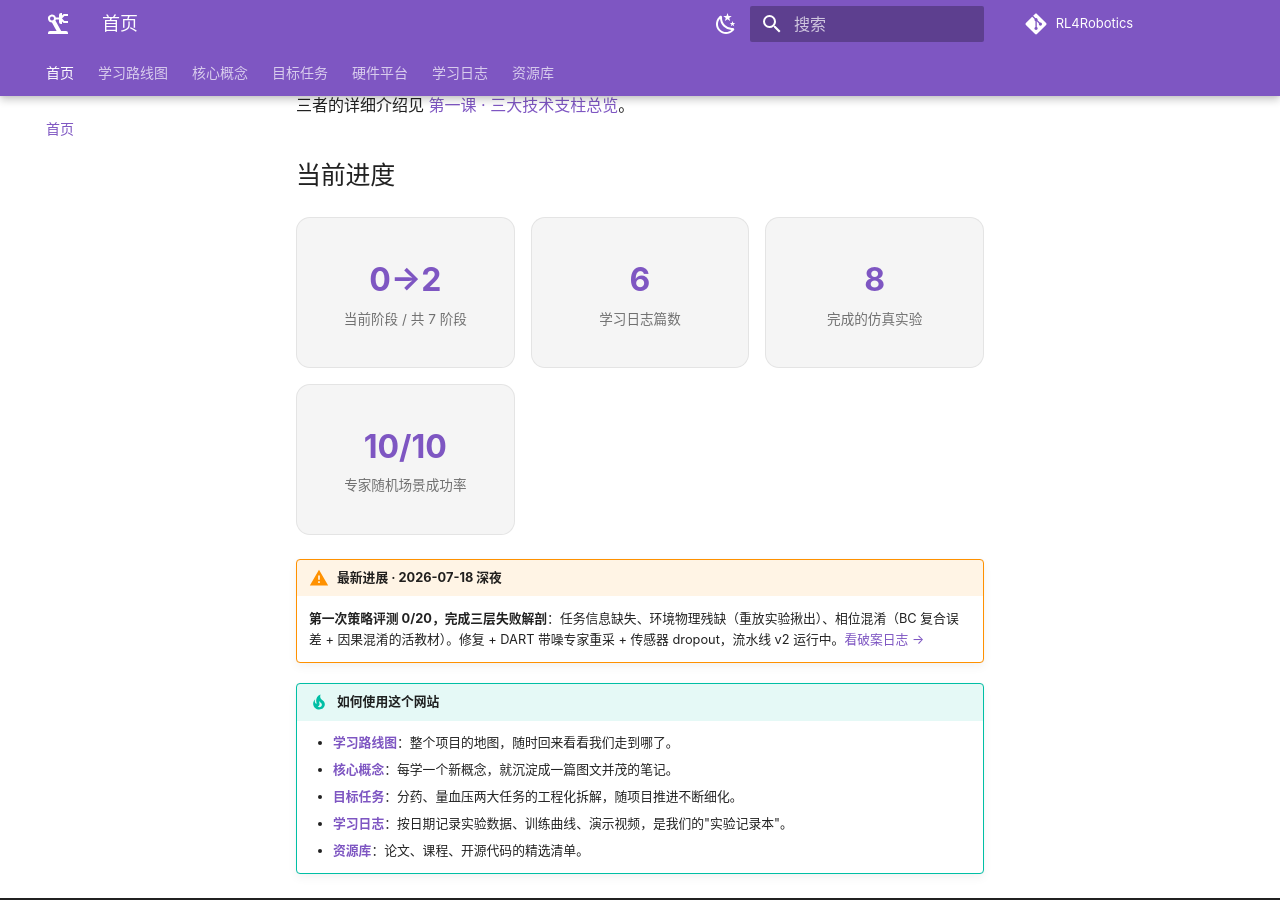
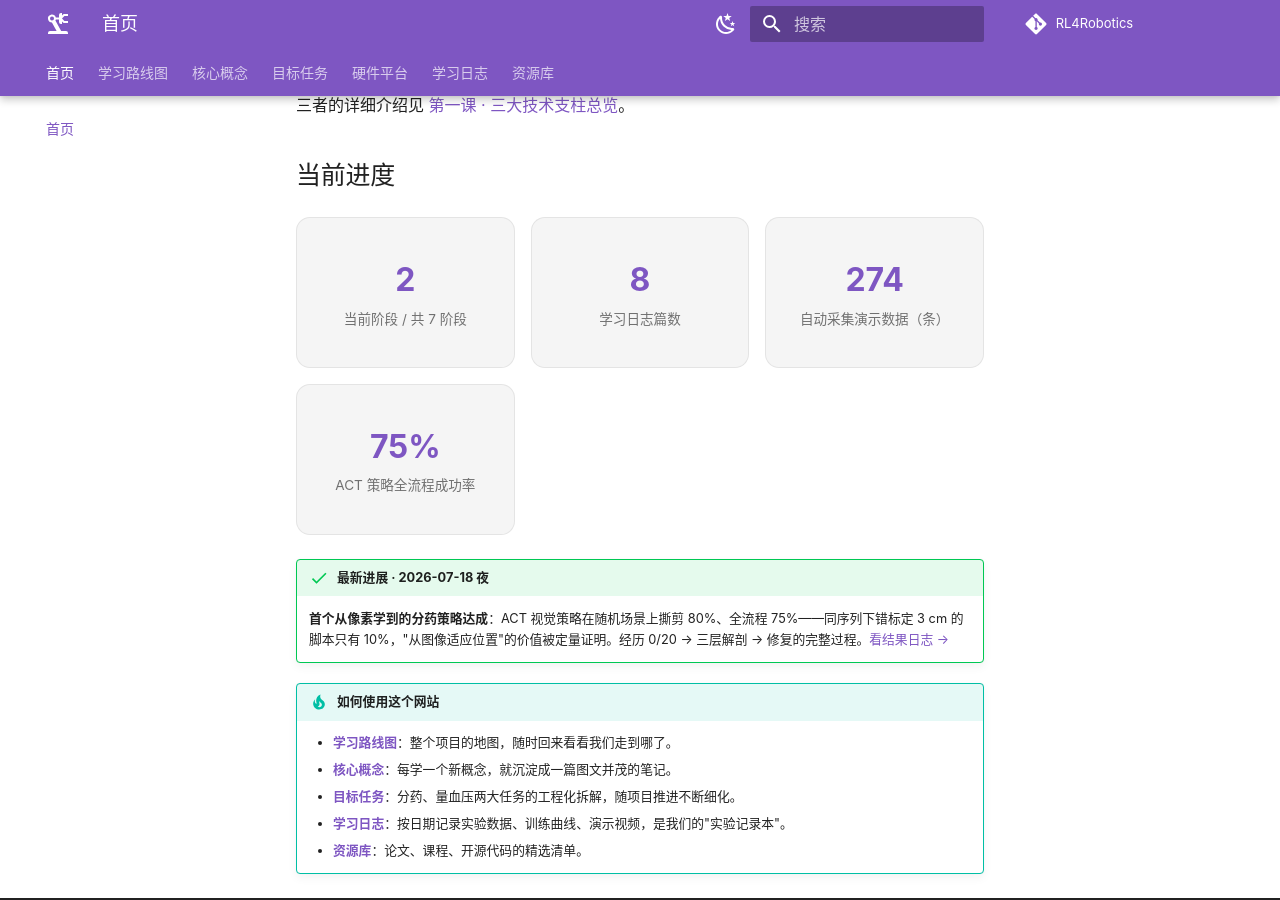
Before and after one commit to anoymous-code/RL4Robotics, an MkDocs documentation site: the page built from docs/index.md, in a window 1280 px wide and 900 px high, scrolled down 1362 px. Built offline with MkDocs 1.6.1 and Material for MkDocs 9.7.7, drawn with Linux system fonts in a browser that asks for light colours; a script that is not in the unit is left out; comment, search, counter and statistics services are not loaded.

Commit message:
首个学习策略达成：ACT 随机场景撕剪 80% / 全流程 75%（错标定脚本 7.5 倍）
- 流水线 v2 完成：274 条 DART 带噪演示（专家 94%）→ 重训 20k 步 → 预注册评测
- 同场景序列对比：完美脚本 100% / 错标定 3cm 脚本 10% / ACT 75%（全流程）
- 三层修复全部生效；失败 4/20 集中在接触环节（RL 精修目标）
- rollout 实录视频 ×3 入库，新日志 2026-07-18-result，首页/看板更新

Co-authored-by: Cursor <cursoragent@cursor.com>

```diff
--- a/docs/index.md
+++ b/docs/index.md
@@ -71,14 +71,14 @@ graph LR
 ## 当前进度
 
 <div class="stat-grid" markdown>
-<div class="stat-card" markdown><span class="num">0→2</span><span class="label">当前阶段 / 共 7 阶段</span></div>
-<div class="stat-card" markdown><span class="num">6</span><span class="label">学习日志篇数</span></div>
-<div class="stat-card" markdown><span class="num">8</span><span class="label">完成的仿真实验</span></div>
-<div class="stat-card" markdown><span class="num">10/10</span><span class="label">专家随机场景成功率</span></div>
+<div class="stat-card" markdown><span class="num">2</span><span class="label">当前阶段 / 共 7 阶段</span></div>
+<div class="stat-card" markdown><span class="num">8</span><span class="label">学习日志篇数</span></div>
+<div class="stat-card" markdown><span class="num">274</span><span class="label">自动采集演示数据（条）</span></div>
+<div class="stat-card" markdown><span class="num">75%</span><span class="label">ACT 策略全流程成功率</span></div>
 </div>
 
-!!! warning "最新进展 · 2026-07-18 深夜"
-    **第一次策略评测 0/20，完成三层失败解剖**：任务信息缺失、环境物理残缺（重放实验揪出）、相位混淆（BC 复合误差 + 因果混淆的活教材）。修复 + DART 带噪专家重采 + 传感器 dropout，流水线 v2 运行中。[看破案日志 →](journal/2026-07-18-debug.md)
+!!! success "最新进展 · 2026-07-18 夜"
+    **首个从像素学到的分药策略达成**：ACT 视觉策略在随机场景上撕剪 80%、全流程 75%——同序列下错标定 3 cm 的脚本只有 10%，"从图像适应位置"的价值被定量证明。经历 0/20 → 三层解剖 → 修复的完整过程。[看结果日志 →](journal/2026-07-18-result.md)
 
 !!! tip "如何使用这个网站"
     - **[学习路线图](roadmap.md)**：整个项目的地图，随时回来看看我们走到哪了。
--- a/mkdocs.yml
+++ b/mkdocs.yml
@@ -98,6 +98,7 @@ nav:
       - 选型初探: hardware/index.md
   - 学习日志:
       - 日志索引: journal/index.md
+      - "2026-07-18 (夜) · 首个学习策略 75%": journal/2026-07-18-result.md
       - "2026-07-18 (深夜) · 0/20 失败解剖": journal/2026-07-18-debug.md
       - "2026-07-18 (晚) · ACT 训练启动": journal/2026-07-18-act.md
       - "2026-07-18 (下) · 学习管线开工": journal/2026-07-18-pipeline.md
```
Also changed, not shown: docs/journal/2026-07-18-result.md (added, +64 -0 lines), docs/journal/index.md (+5 -0 lines), docs/tasks/index.md (+2 -1 lines), docs/tasks/pill-sorting.md (+5 -2 lines), docs/assets/images/act_train_loss.png, 5 other files.
